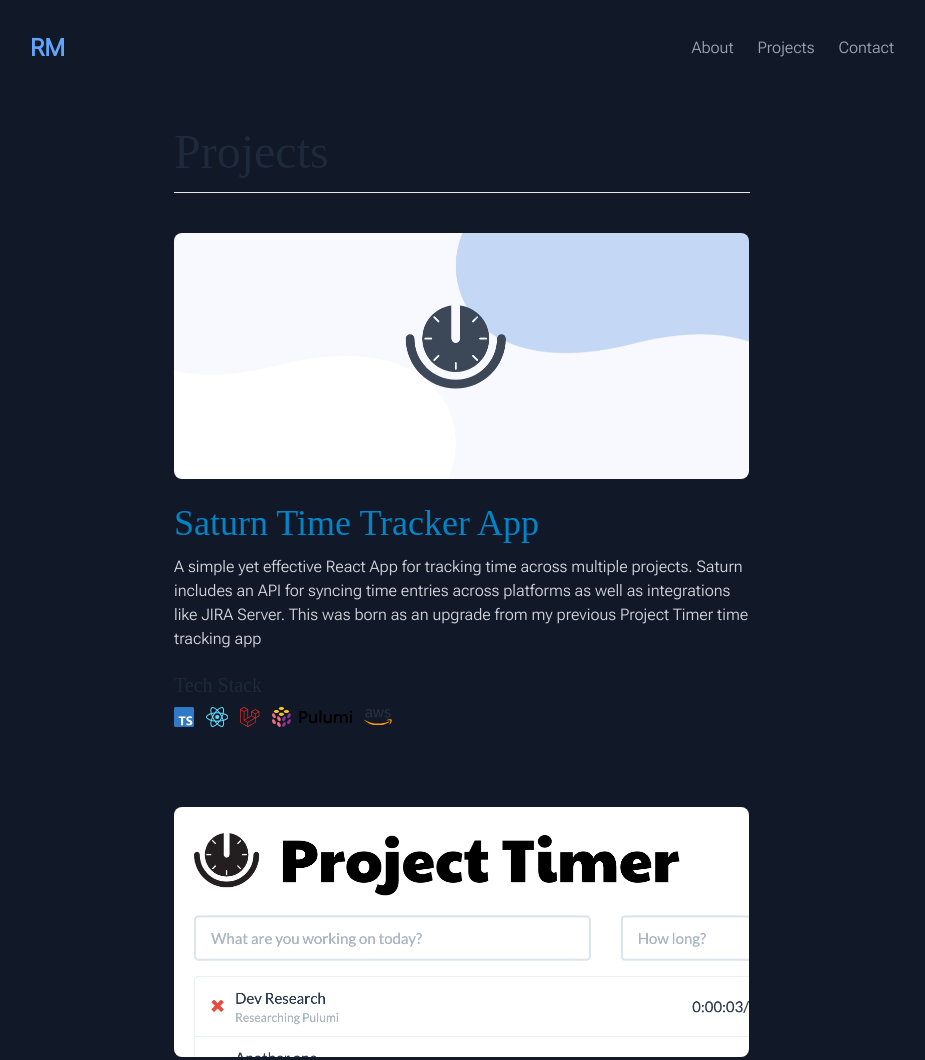
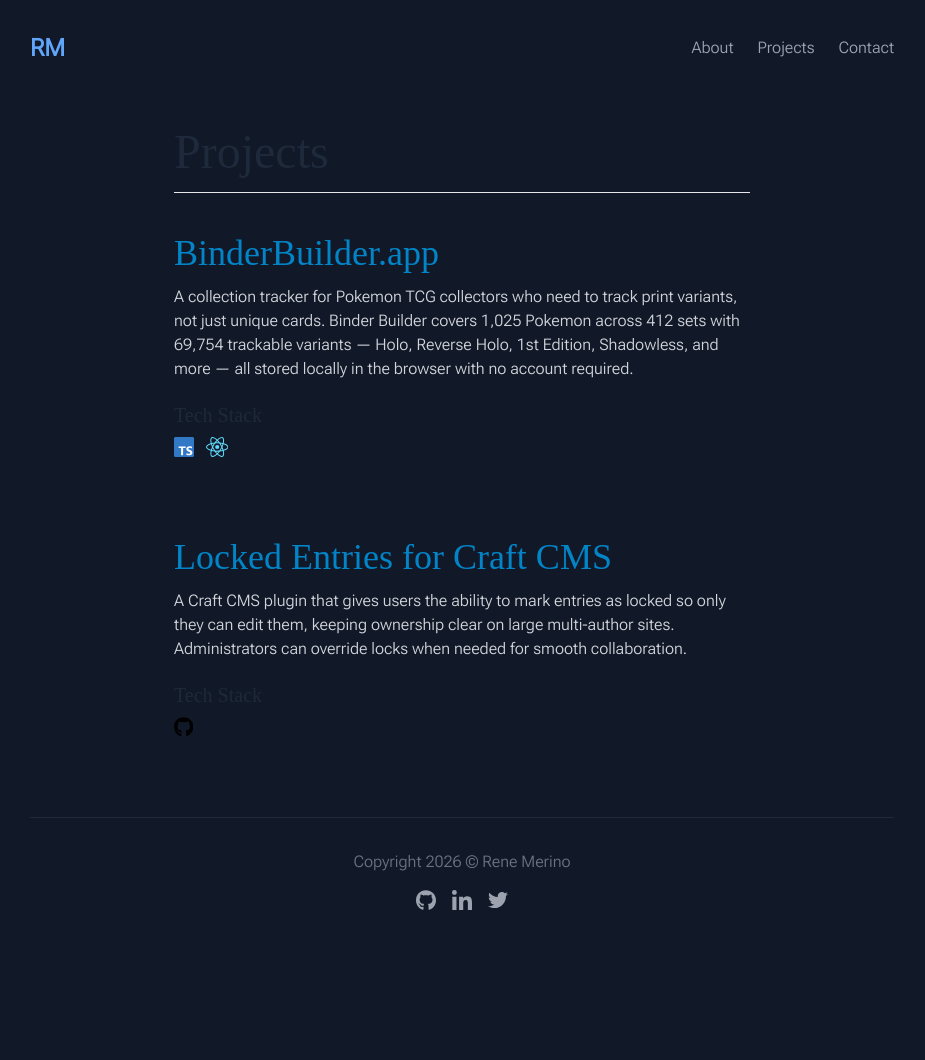
Before and after one commit to Alxmerino/alxmerino.com, an Astro site: page /projects in a window 1280 px wide. Shown: the top 1060 px of the page, without its empty margins (178-1103 px from the left). After the commit the page ends 945 px from the top, so only its background shows below. Built offline with nearby package versions, Linux system fonts and the light colour scheme; Astro itself is replaced by a stand-in of ours; a web font is replaced by a local one.

Commit message:
Update latest projects

```diff
--- a/src/pages/index.astro
+++ b/src/pages/index.astro
@@ -10,16 +10,16 @@
 
 const projects = [
   {
-    name: 'Saturn Time Tracker',
-    description: 'A React app for tracking time across projects, Saturn syncs time entries via API and integrates with platforms like JIRA. It evolved from my Project Timer app.',
+    name: 'BinderBuilder.app',
+    description: 'A Pokemon TCG collection tracker built for variant collectors, distinguishing Holo, Reverse Holo, 1st Edition, and more across 400+ sets. Runs entirely client-side with no account required.',
     color: 'border-blue-400',
-    link: 'https://github.com/Alxmerino/saturn-app-react'
+    link: 'https://binderbuilder.app'
   },
   {
-    name: 'Project Timer',
-    description: 'When I started tracking time, existing tools were either too complex or lacked essential features. I built Project Timer to create a simple, custom-fit time tracker.',
+    name: 'Locked Entries for Craft CMS',
+    description: 'A Craft CMS plugin that lets users lock entries so only they can edit them, keeping ownership clear on large multi-author sites while still allowing admin overrides.',
     color: 'border-blue-400',
-    link: 'https://alxmerino.github.io/Project-Timer'
+    link: 'https://github.com/Alxmerino/craft-locked-entries'
   },
 ];
 
--- a/src/pages/projects.astro
+++ b/src/pages/projects.astro
@@ -1,10 +1,5 @@
 ---
-import { Image } from '@astrojs/image/components';
-import Aws from '../components/icons/aws.astro';
-import Electron from '../components/icons/electron.astro';
 import Github from '../components/icons/github.astro';
-import Laravel from '../components/icons/laravel.astro';
-import Pulumi from '../components/icons/pulumi.astro';
 import React from '../components/icons/react.astro';
 import Typescript from '../components/icons/typescript.astro';
 
@@ -18,35 +13,28 @@
         <hr class="mb-10" />
 
         <article class="mb-20">
-            <Image src="/img/saturn-time-tracking.png" alt="Get Saturn Time Tracking App" width={575} height={250} class="rounded-lg mb-6" />
 			<h2 class="text-4xl mb-3">
-                <a href="https://getsaturnapp.com" target="_blank">Saturn Time Tracker App</a>
+                <a href="https://binderbuilder.app" target="_blank">BinderBuilder.app</a>
             </h2>
-			<p>A simple yet effective React App for tracking time across multiple projects. Saturn includes an API for syncing time entries across platforms as well as integrations like JIRA Server. This was born as an upgrade from my previous Project Timer time tracking app</p>
+			<p>A collection tracker for Pokemon TCG collectors who need to track print variants, not just unique cards. Binder Builder covers 1,025 Pokemon across 412 sets with 69,754 trackable variants — Holo, Reverse Holo, 1st Edition, Shadowless, and more — all stored locally in the browser with no account required.</p>
 
             <h4 class="text-xl mt-5 mb-2">Tech Stack</h4>
             <ul class="flex space-x-3 items-center">
                 <li><a  target="_blank" href="http://www.typescriptlang.org/" title="TypeScript"><Typescript class="h-5" /><span class="sr-only">TypeScript</span></a></li>
                 <li><a  target="_blank" href="https://reactjs.org/" title="React"><React class="h-5" /><span class="sr-only">React</span></a></li>
-                <li><a  target="_blank" href="http://laravel.com/" title="Laravel"><Laravel class="h-5" /><span class="sr-only">Laravel</span></a></li>
-                <li><a  target="_blank" href="https://www.pulumi.com/" title="Pulumi"><Pulumi class="h-5" /><span class="sr-only">Pulumi</span></a></li>
-                <li><a  target="_blank" href="https://aws.amazon.com/" title="AWS"><Aws class="w-7" /><span class="sr-only">AWS</span></a></li>
             </ul>
 		</article>
 
         <article class="mb-20">
-            <Image src="/img/project-timer.png" alt="Project Timer" width={575} height={250} class="rounded-lg mb-6" />
 			<h2 class="text-4xl mb-3">
-                <a href="https://alxmerino.github.io/Project-Timer" target="_blank">Project Timer</a>
+                <a href="https://github.com/Alxmerino/craft-locked-entries" target="_blank">Locked Entries for Craft CMS</a>
             </h2>
 
-			<p>When I first started tracking time for my projects I was overwhelme by the existing time tracking apps. Some were overly complicated others just weren't enought. I created Project Timer to have a simple to use time tracking tool with features exactly as I needed them.</p>
+			<p>A Craft CMS plugin that gives users the ability to mark entries as locked so only they can edit them, keeping ownership clear on large multi-author sites. Administrators can override locks when needed for smooth collaboration.</p>
 
             <h4 class="text-xl mt-5 mb-2">Tech Stack</h4>
             <ul class="flex space-x-3 items-center">
-                <li><a  target="_blank" href="https://github.com/Alxmerino/Project-Timer" title="See Project Code"><Github class="h-5" /><span class="sr-only">See Project Code</span></a></li>
-                <li><a  target="_blank" href="https://reactjs.org/" class="React"><React class="h-5" /><span class="sr-only">React</span></a></li>
-                <li><a  target="_blank" href="https://www.electronjs.org/" class="Electron"><Electron class="h-5" /><span class="sr-only">Electron</span></a></li>
+                <li><a  target="_blank" href="https://github.com/Alxmerino/craft-locked-entries" title="See Project Code"><Github class="h-5" /><span class="sr-only">See Project Code</span></a></li>
             </ul>
 		</article>
 
```
